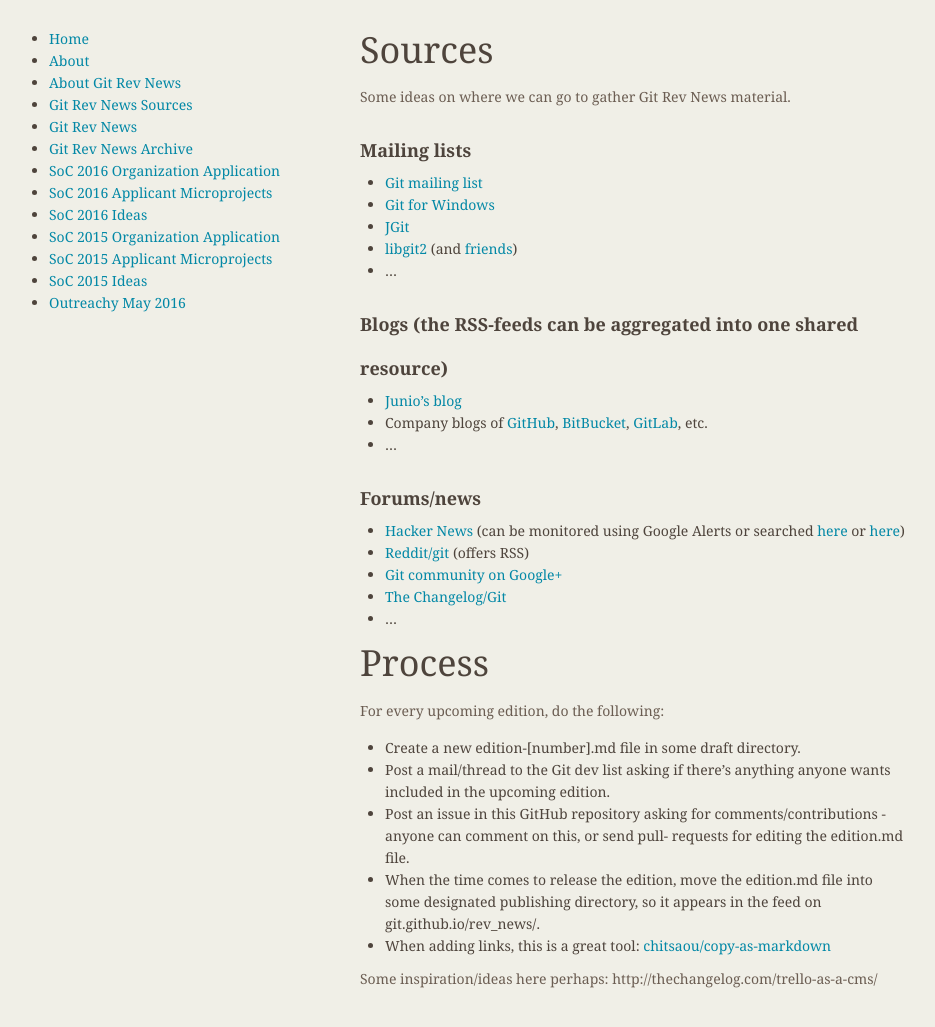
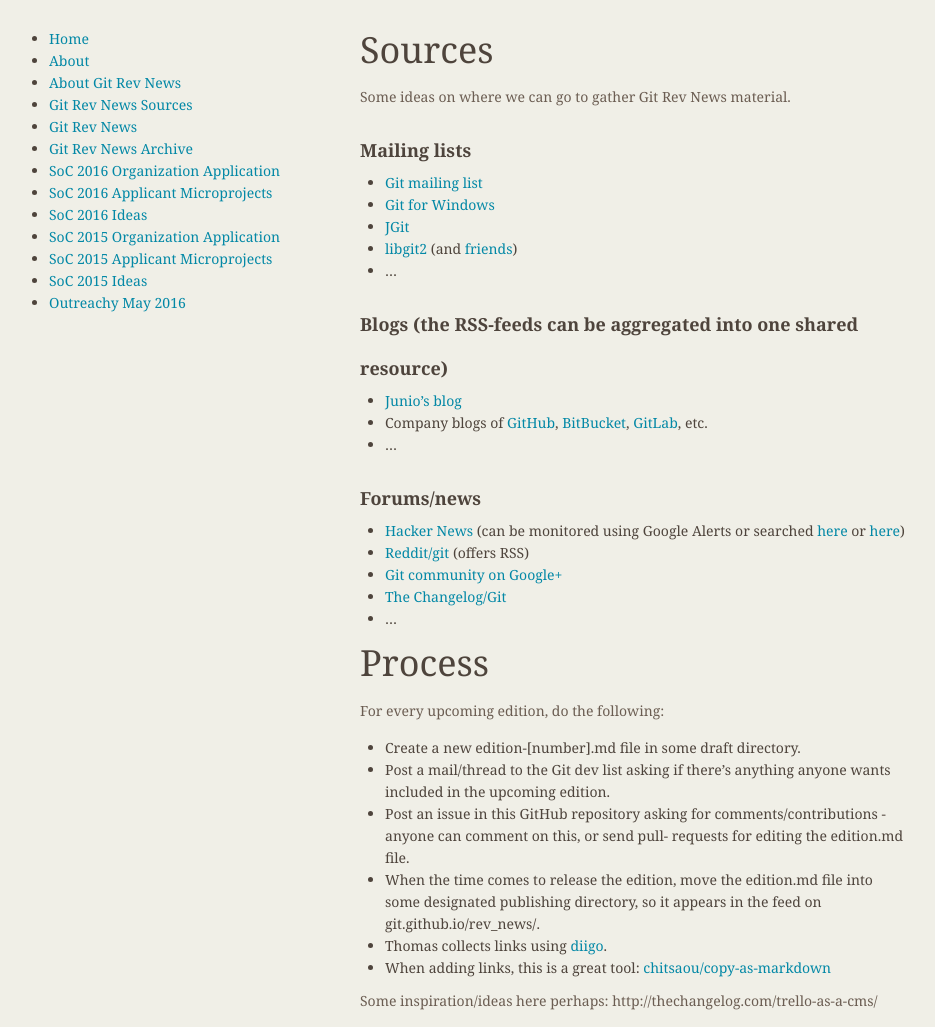
Before and after one commit to git/git.github.io, a Jekyll site: the page built from rev_news/news_sources.md, in a window 1280 px wide. Shown: the whole page, without its empty margins (174-1109 px from the left). Built offline with Jekyll 4.4.1, drawn with Linux system fonts in a browser that asks for light colours; before the commit the page ends 1005 px from its top, so only the background shows below that.

Commit message:
rn: mention diigo for collecting links

```diff
--- a/rev_news/news_sources.md
+++ b/rev_news/news_sources.md
@@ -44,6 +44,7 @@ For every upcoming edition, do the following:
 * When the time comes to release the edition, move the edition.md file
   into some designated publishing directory, so it appears in
   the feed on git.github.io/rev_news/.
+* Thomas collects links using [diigo](https://www.diigo.com/user/Tfnico/gitrevnews).
 * When adding links, this is a great tool: [chitsaou/copy-as-markdown](https://github.com/chitsaou/copy-as-markdown/)
 
 Some inspiration/ideas here perhaps: http://thechangelog.com/trello-as-a-cms/
```
